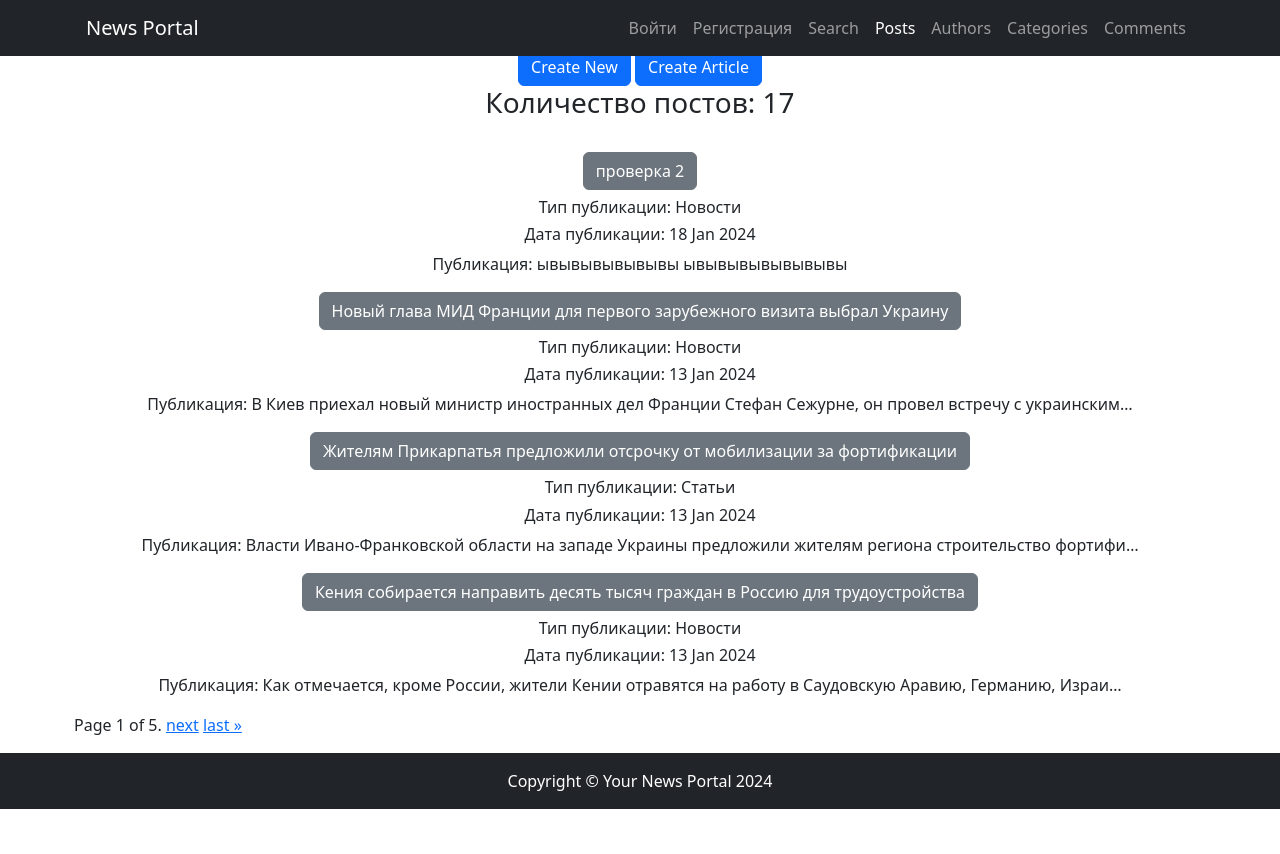
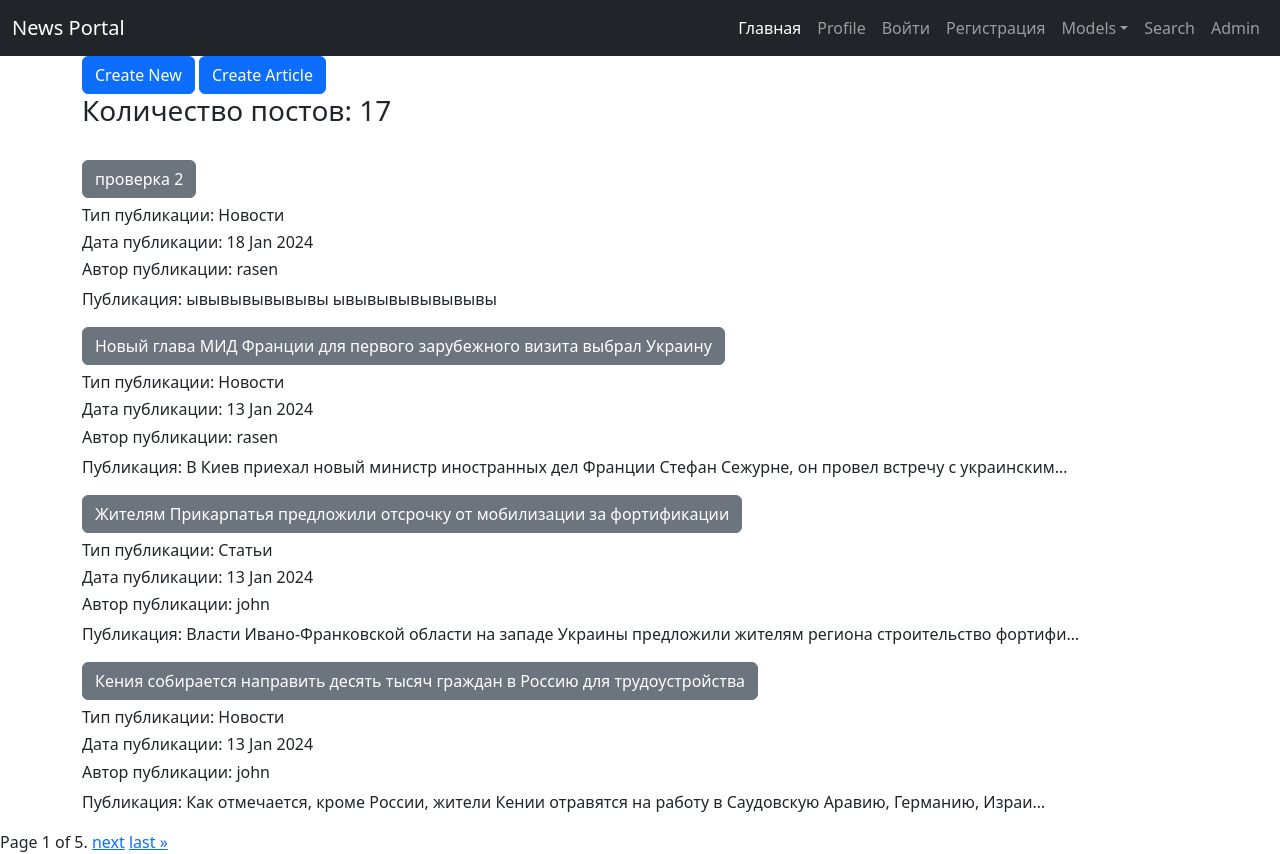
Before and after one commit to evgenijrusso/portal, a Django app: page /news/ in a window 1280 px wide. Before the commit the page ends 809 px from the top, so only its background shows below. Run offline with Django 4.2, Linux system fonts and the light colour scheme; data comes from the database, SQL or seed files in the repository; both versions use the stored data as it was after the commit; some libraries are stand-ins or nearby versions.

Commit message:
Обновление

```diff
--- a/NewsPortal/news/forms.py
+++ b/NewsPortal/news/forms.py
@@ -26,11 +26,11 @@ class PostForm(forms.ModelForm):
         return cleaned_data
 
 
-class CustomSignupForm(SignupForm):
+class CommonSignupForm(SignupForm):
 
     def save(self, request):
         # Ensure you call the parent class's save. Save() returns a User object.
-        user = super(CustomSignupForm, self).save(request)
-        basic_group = Group.objects.get(name='basic')
+        user = super(CommonSignupForm, self).save(request)
+        basic_group = Group.objects.get(name='common')
         basic_group.user_set.add(user)
         return user
--- a/NewsPortal/news/templates/news/posts.html
+++ b/NewsPortal/news/templates/news/posts.html
@@ -16,6 +16,7 @@
       <h5><b class="text-center"><a href={{ post.pk }} class="btn btn-secondary">{{ post.title|truncatechars:100 }}</a></b></h5>
       <h6>Тип публикации: {{ post.get_choice_types_display }}</h6>
       <h6>Дата публикации: {{ post.time_in|date:'d M Y' }} </h6>
+      <h6>Автор публикации: {{ post.author.user }} </h6>
       <span>Публикация: {{ post.content|truncatechars:100 }}</span>
       </div>
     {% endfor %}
--- a/NewsPortal/news/urls.py
+++ b/NewsPortal/news/urls.py
@@ -6,7 +6,7 @@ from news.views.author import AuthorList
 from news.views.category import CategoryList
 from news.views.comment import CommentList
 from news.views.index import index
-from news.views.profile import ProfileView, upgrade_profile
+from news.views.profile import ProfileView, upgrade_to_author
 
 urlpatterns = [
     path('', index),  # http://127.0.0.1:8004
@@ -21,7 +21,7 @@ urlpatterns = [
     path('news/articles/<int:pk>/edit/', PostUpdate.as_view(), name='posts_articles_edit'),
 
     path('profile/', ProfileView.as_view(), name='profile'),
-    path('profile/upgrade/', upgrade_profile, name='upgrade'),
+    path('profile/upgrade/', upgrade_to_author, name='upgrade_to_author'),
 
     path('authors/', AuthorList.as_view(), name='authors'),
     path('comments/', CommentList.as_view(), name='comments'),
--- a/NewsPortal/news/views/post.py
+++ b/NewsPortal/news/views/post.py
@@ -1,5 +1,5 @@
 from django.urls import reverse_lazy
-from django.contrib.auth.mixins import LoginRequiredMixin
+from django.contrib.auth.mixins import LoginRequiredMixin, PermissionRequiredMixin
 from django.shortcuts import render
 from django.views.generic import ListView, DetailView, CreateView, \
     UpdateView, DeleteView, TemplateView
@@ -36,11 +36,12 @@ class PostDetail(DetailView):
         return context
 
 
-class PostCreate(CreateView):
+class PostCreate(PermissionRequiredMixin, CreateView):
     form_class = PostForm
     model = Post
     template_name = APP + 'post_edit.html'
     success_url = '/news/'
+    permission_required = ('news.add_post',)
 
     def form_valid(self, form):
         post = form.save(commit=False)
@@ -62,18 +63,18 @@ class PostCreate(CreateView):
             return ['Create news', 'Добавить новость']
 
 
-class PostUpdate(LoginRequiredMixin,UpdateView):
+class PostUpdate(PermissionRequiredMixin, UpdateView):
     form_class = PostForm
     model = Post
     template_name = APP + 'post_edit.html'
     success_url = reverse_lazy('posts')
-#    login_url = '/login/'
-    redirect_field_name = '/'    #'redirect_to'
+    permission_required = ('news.change_post',)
+  #  redirect_field_name = '/'
 
-    def dispatch(self, request, *args, **kwargs):
-        if not request.user.is_autenticated:
-            return self.handle_no_permission()
-        return super().dispatch(request, *args, **kwargs)
+    # def dispatch(self, request, *args, **kwargs):
+    #     if not request.user.is_autenticated:
+    #         return self.handle_no_permission()
+    #     return super().dispatch(request, *args, **kwargs)
 
     def get_context_data(self, **kwargs):
         context = super().get_context_data(**kwargs)
@@ -88,10 +89,11 @@ class PostUpdate(LoginRequiredMixin,UpdateView):
             return ['Edit news', 'Редактировать новость']
 
 
-class PostDelete(DeleteView):
+class PostDelete(PermissionRequiredMixin, DeleteView):
     model = Post
     template_name = APP + 'post_delete.html'
     success_url = reverse_lazy('posts')
+    permission_required = ('news.delete_post',)
 
 # ----------------------------  post  search ------------------------
 class PostSearch(ListView):
--- a/NewsPortal/templates/default.html
+++ b/NewsPortal/templates/default.html
@@ -10,45 +10,67 @@
         <!-- Core theme CSS (includes Bootstrap)-->
         {% load static %}
         <link href="{% static 'news/css/styles.css' %}" rel="stylesheet" />
+<!--        <link href="https://cdn.jsdelivr.net/npm/bootstrap@5.0.2/dist/css/bootstrap.min.css" rel="stylesheet" integrity="sha384-EVSTQN3/azprG1Anm3QDgpJLIm9Nao0Yz1ztcQTwFspd3yD65VohhpuuCOmLASjC" crossorigin="anonymous">-->
+<style>
+      @media (min-width: 1024px) {
+        .bd-placeholder-img-lg {
+          font-size: 3.5rem;
+        }
+      }
+</style>
     </head>
-    <body>
-    <!-- Navigation-->
-        <nav class="navbar navbar-expand-lg navbar-dark bg-dark fixed-top">
-            <div class="container px-lg-3">
-              <a class="navbar-brand" href="../">News Portal</a>
+    <body class="d-flex flex-column h-100">
+    <header>
+  <!-- Fixed navbar -->
+        <nav class="navbar navbar-expand-lg navbar-dark bg-dark">
+            <div class="container-fluid">
+              <a class="navbar-brand" href="#">News Portal</a>
                 <button class="navbar-toggler" type="button" data-bs-toggle="collapse" data-bs-target="#navbarSupportedContent" aria-controls="navbarSupportedContent" aria-expanded="false" aria-label="Toggle navigation"><span class="navbar-toggler-icon"></span></button>
                 <div class="collapse navbar-collapse" id="navbarSupportedContent">
-                   <ul class="navbar-nav ms-auto">
+                   <ul class="navbar-nav ms-auto mb-2  mb-2 mb-lg-0">
+                        <li class="nav-item active"><a class="nav-link active" aria-current="page" href="../">Главная</a></li>
+                        <li class="nav-item"><a class="nav-link" href="/profile/">Profile</a></li>
 
-                       <li class="nav-item active">{% if user.is_authenticated %}<a class="nav-link">| {{ request.user.username }} |</a>{% endif %}</li>
-                       <li class="nav-item active"> {% if not user.is_authenticated %} <a class="nav-link" href='{% url "account_login" %}'>Войти</a>{% endif %}</li>
-                       <li class="nav-item active"> {% if not user.is_authenticated %} <a class="nav-link" href='{% url "account_signup" %}'>Регистрация</a>{% endif %}</li>
-                       <li class="nav-item active">{% if user.is_authenticated %}<a class="nav-link" href='{% url "account_logout" %}'>Выйти</a>{% endif %}</li>
+                        <li class="nav-item">{% if user.is_authenticated %}<a class="nav-link active)">| {{ request.user.username }} |</a>{% endif %}</li>
+                        <li class="nav-item"> {% if not user.is_authenticated %} <a class="nav-link" href='{% url "account_login" %}'>Войти</a>{% endif %}</li>
+                        <li class="nav-item"> {% if not user.is_authenticated %} <a class="nav-link" href='{% url "account_signup" %}'>Регистрация</a>{% endif %}</li>
+                        <li class="nav-item">{% if user.is_authenticated %}<a class="nav-link" href='{% url "account_logout" %}'>Выйти</a>{% endif %}</li>
 
+                        <li class="nav-item dropdown">
+                            <a class="nav-link dropdown-toggle" href="#" id="navbarDropdown" role="button" data-bs-toggle="dropdown" aria-expanded="false">Models</a>
+                            <ul class="dropdown-menu" aria-labelledby="navbarDropdown">
+<!--                                <li><hr class="dropdown-divider"></li>-->
+                       <li><a class="dropdown-item" href="/news/">Posts</a></li>
+                       <li><a class="dropdown-item" href="/authors/">Authors</a></li>
+                       <li><a class="dropdown-item" href="/categories/">Categories</a></li>
+                       <li><a class="dropdown-item" href="/comments/">Comments</a></li>
+                            </ul>
+                        </li>
                        <li class="nav-item"><a class="nav-link" href="/news/search/">Search</a></li>
-                       <li class="nav-item"><a class="nav-link active" aria-current="page" href="/news/">Posts</a></li>
-                       <li class="nav-item"><a class="nav-link" href="/authors/">Authors</a></li>
-                       <li class="nav-item"><a class="nav-link" href="/categories/">Categories</a></li>
-                       <li class="nav-item"><a class="nav-link" href="/comments/">Comments</a></li>
+                       <li class="nav-item"><a class="nav-link" href="/admin/">Admin</a></li>
+<!--                       <li class="nav-item"><a class="nav-link" href="/news/">Posts</a></li>-->
+<!--                       <li class="nav-item"><a class="nav-link" href="/authors/">Authors</a></li>-->
+<!--                       <li class="nav-item"><a class="nav-link" href="/categories/">Categories</a></li>-->
+<!--                       <li class="nav-item"><a class="nav-link" href="/comments/">Comments</a></li>-->
                    </ul>
                 </div>
             </div>
         </nav>
-        <section style="padding-top: 3rem; padding-bottom: 1rem;">
-        <div class="container px-lg-3 text-center">
-             <div class="row gx-4 justify-content-center">
-                 <div class="row-lg-2">
-                {% block content %}
+    </header>
+<!-- Begin page content -->
+    <main class="flex-shrink-0">
+        <div class="container">
+           {% block content %}
 
-                {% endblock %}
-                 </div>
-             </div>
+
+           {% endblock %}
         </div>
-        </section>
-
+    </main>
      <!-- Footer-->
-        <footer class="py-3 bg-dark">
-            <div class="container px-4"><p class="m-0 text-center text-white fixed-button">Copyright &copy; Your News Portal 2024</p></div>
-        </footer>
+<!--        <footer class="py-3 bg-dark">-->
+<!--            <div class="container px-4"><p class="m-0 text-center text-white fixed-button">Copyright &copy; Your News Portal 2024</p></div>-->
+<!--        </footer>-->
+<script src="https://cdn.jsdelivr.net/npm/@popperjs/core@2.9.2/dist/umd/popper.min.js" integrity="sha384-IQsoLXl5PILFhosVNubq5LC7Qb9DXgDA9i+tQ8Zj3iwWAwPtgFTxbJ8NT4GN1R8p" crossorigin="anonymous"></script>
+<script src="https://cdn.jsdelivr.net/npm/bootstrap@5.0.2/dist/js/bootstrap.min.js" integrity="sha384-cVKIPhGWiC2Al4u+LWgxfKTRIcfu0JTxR+EQDz/bgldoEyl4H0zUF0QKbrJ0EcQF" crossorigin="anonymous"></script>
     </body>
 </html>
```
Also changed, not shown: NewsPortal/news/static/news/js/script.js (added, +27 -0 lines), NewsPortal/news/views/profile.py (+4 -4 lines), NewsPortal/templates/403.html (+14 -6 lines), NewsPortal/work/settings.py (+12 -3 lines), NewsPortal/db.sqlite3.
